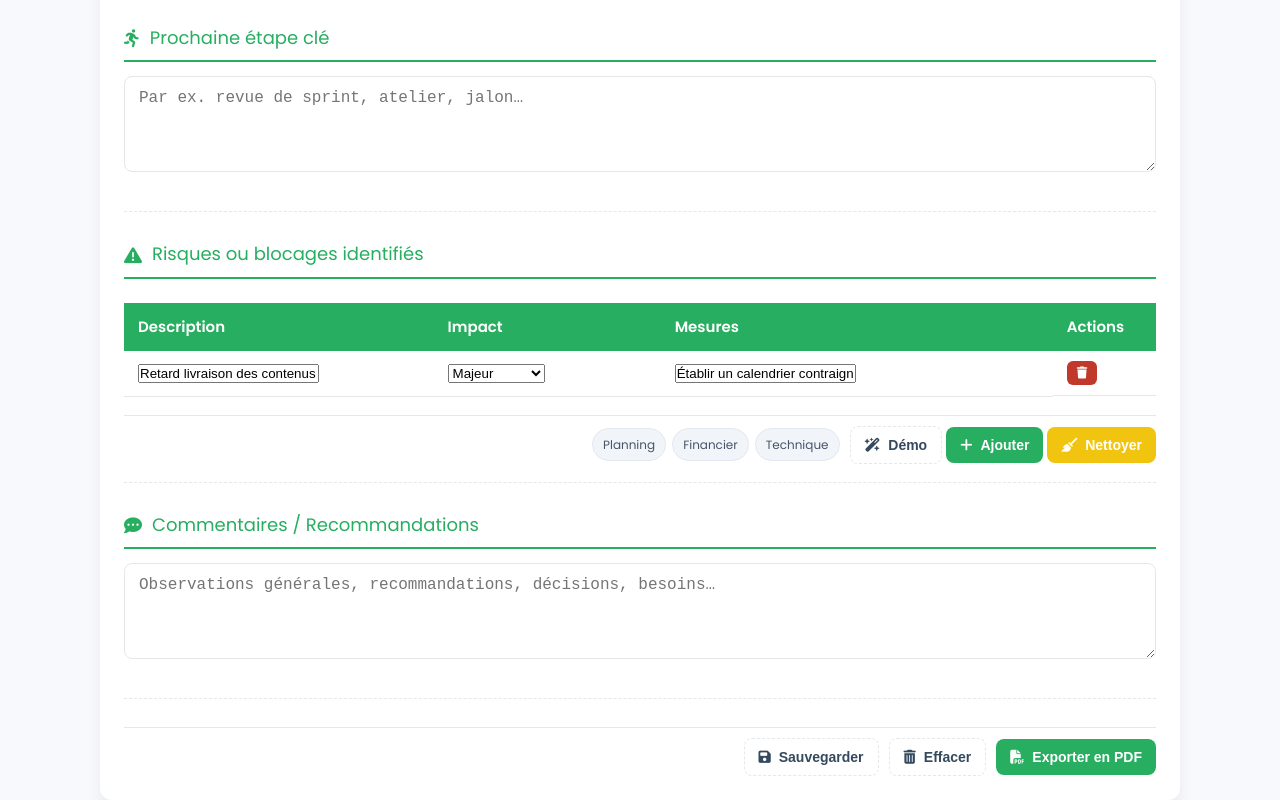
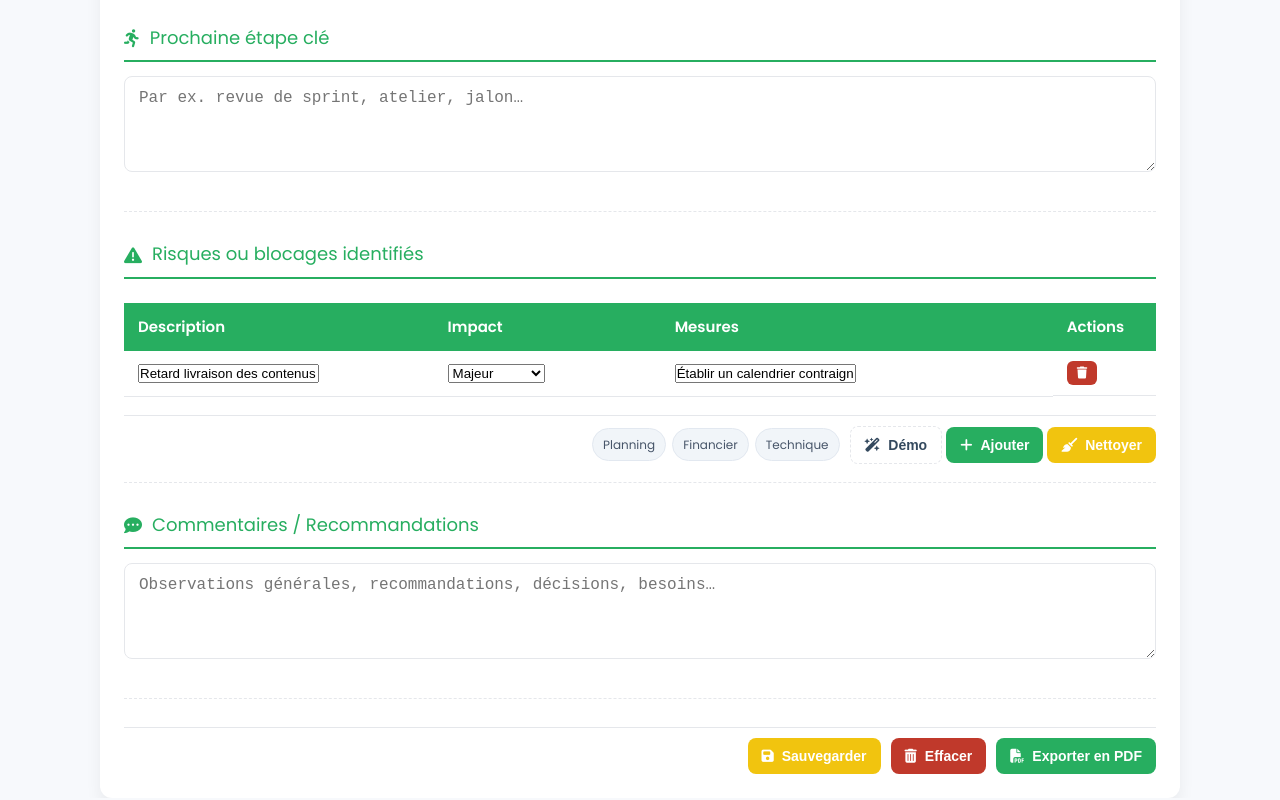
Before and after one commit to alwata18693/cfed, a plain HTML site: page index.html in a window 1280 px wide. Shown: the part 1245-2045 px from the top of the page. Drawn offline with Linux system fonts and the light colour scheme.

Commit message:
Changement front-end

```diff
--- a/index.html
+++ b/index.html
@@ -9,6 +9,8 @@
   <!-- Fonts & Icons -->
   <link href="https://fonts.googleapis.com/css2?family=Poppins:wght@300;400;500;600;700&display=swap" rel="stylesheet" />
   <link rel="stylesheet" href="https://cdnjs.cloudflare.com/ajax/libs/font-awesome/6.4.0/css/all.min.css" />
+  <link href="https://fonts.googleapis.com/css2?family=Montserrat:wght@700&display=swap" rel="stylesheet">
+
 
   <!-- html2pdf (inclut jsPDF + html2canvas) -->
   <script src="https://cdnjs.cloudflare.com/ajax/libs/html2pdf.js/0.10.1/html2pdf.bundle.min.js"></script>
@@ -174,6 +176,7 @@
 
     /* === BARRE DE TITRE === */
     .title-bar {
+      font-family: 'Montserrat', sans-serif;
       background: var(--gray);
       color: var(--secondary);
       padding: 16px;
@@ -307,7 +310,7 @@
       border-radius: 8px;
       font-weight: 600;
       font-size: 14px;
-      transition: transform .12s, box-shadow .12s, background .2s;
+      transition: transform .12s, box-shadow .12s, 'background' .2s;
       display: inline-flex;
       align-items: center;
       gap: 8px;
@@ -700,10 +703,16 @@
 
       <!-- BARRE D'OUTILS PRINCIPALE -->
       <div class="toolbar no-print" aria-label="Commandes">
-        <button type="button" class="btn btn-ghost" onclick="sauvegarderDonnees()"><i class="fa-solid fa-save"></i> Sauvegarder</button>
-        <button type="button" class="btn btn-ghost" onclick="effacerFormulaire()"><i class="fa-solid fa-trash-can"></i> Effacer</button>
-        <button type="button" class="btn btn-success" onclick="exporterPDF()"><i class="fa-solid fa-file-pdf"></i> Exporter en PDF</button>
-      </div>
+      <!-- Jaune -->
+      <button type="button" class="btn btn-warning" onclick="sauvegarderDonnees()"> <i class="fa-solid fa-save"></i> Sauvegarder </button>
+
+      <!-- Rouge -->
+      <button type="button" class="btn btn-danger" onclick="effacerFormulaire()"> <i class="fa-solid fa-trash-can"></i> Effacer </button>
+
+      <!-- Vert -->
+      <button type="button" class="btn btn-primary" onclick="exporterPDF()"> <i class="fa-solid fa-file-pdf"></i> Exporter en PDF </button>
+    </div>
+
     </form>
   </div>
 
```
